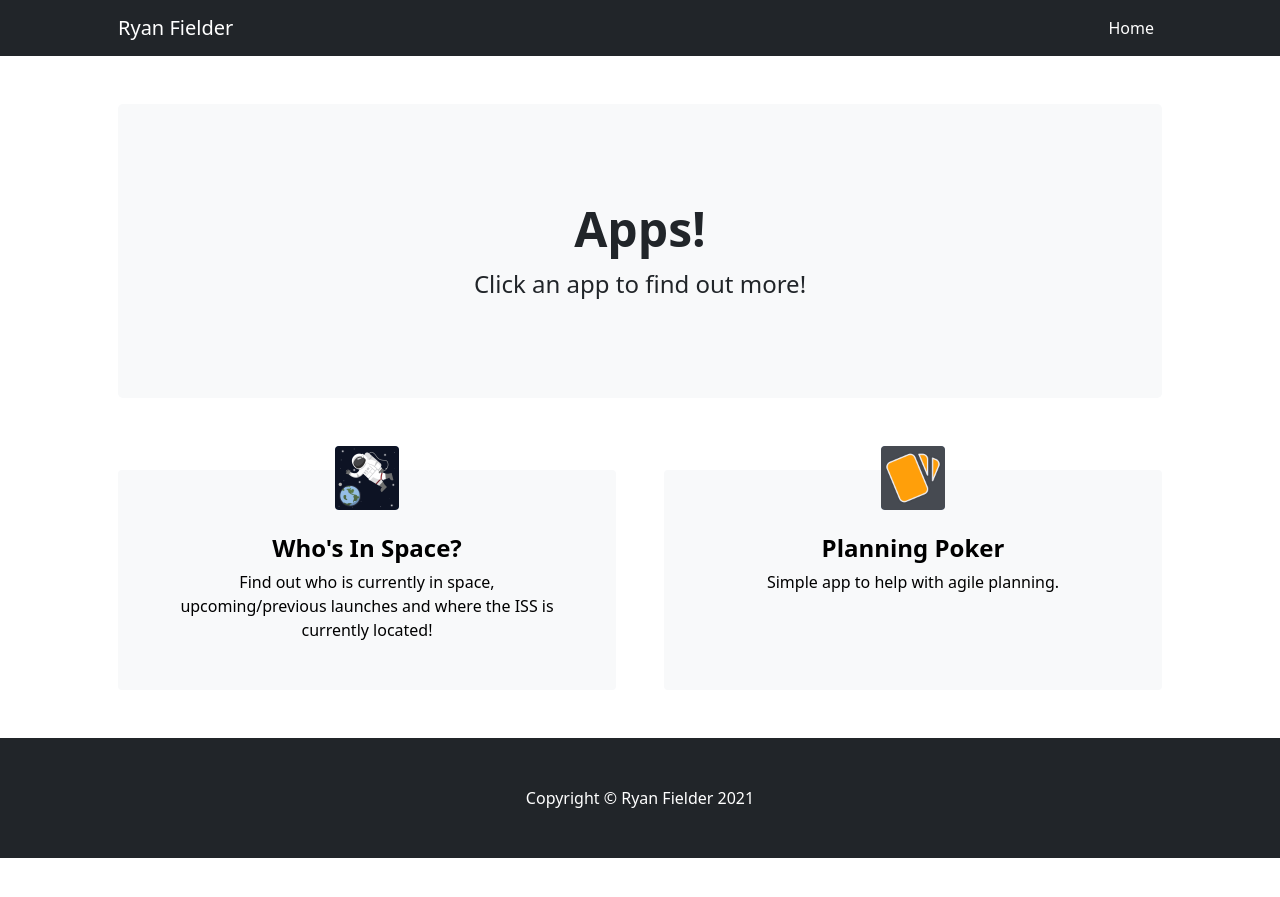
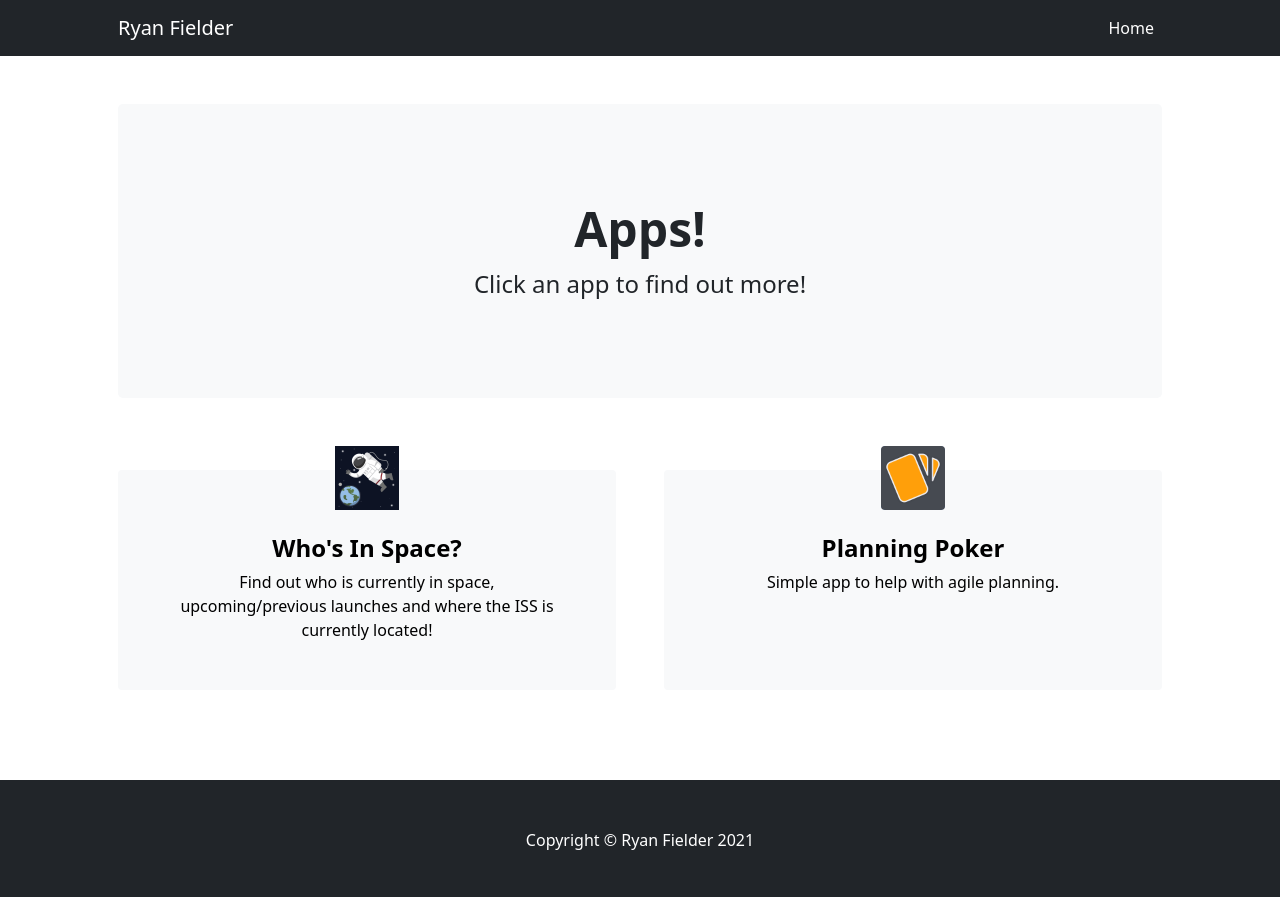
Before and after one commit to RyanFielder/apps, a Jekyll site: the page index.html, which Jekyll copies as it is, in a window 1280 px wide. Shown: the top 897 px of the page. Built offline with Jekyll 4.4.1, drawn with Linux system fonts in a browser that asks for light colours; nearby versions of some CDN libraries; library files that are not in the unit come from our copies.

Commit message:
Update index.html

```diff
--- a/index.html
+++ b/index.html
@@ -47,7 +47,7 @@
                         <a href="whosinspace/">
                         <div class="card bg-light border-0 h-100">
                             <div class="card-body text-center p-4 p-lg-5 pt-0 pt-lg-0">
-                                <div class="feature bg-primary bg-gradient text-white rounded-3 mb-4 mt-n4"><img src="whosinspace/assets/appicon.png" class="app-icon rounded" ></img></div>
+                                <div class="feature bg-primary bg-gradient text-white rounded-3 mb-4 mt-n4"><img src="whosinspace/assets/appicon.png" class="app-icon" ></img></div>
                                 <h2 class="fs-4 fw-bold">Who's In Space?</h2>
                                 <p class="mb-0">Find out who is currently in space, upcoming/previous launches and where the ISS is currently located!</p>
                             </div>
@@ -82,7 +82,7 @@
             </div>
         </section>
         <!-- Footer-->
-        <footer class="py-5 bg-dark">
+        <footer class="py-5 bg-dark fixed-bottom">
             <div class="container"><p class="m-0 text-center text-white">Copyright &copy; Ryan Fielder 2021</p></div>
         </footer>
         <!-- Bootstrap core JS-->
```
